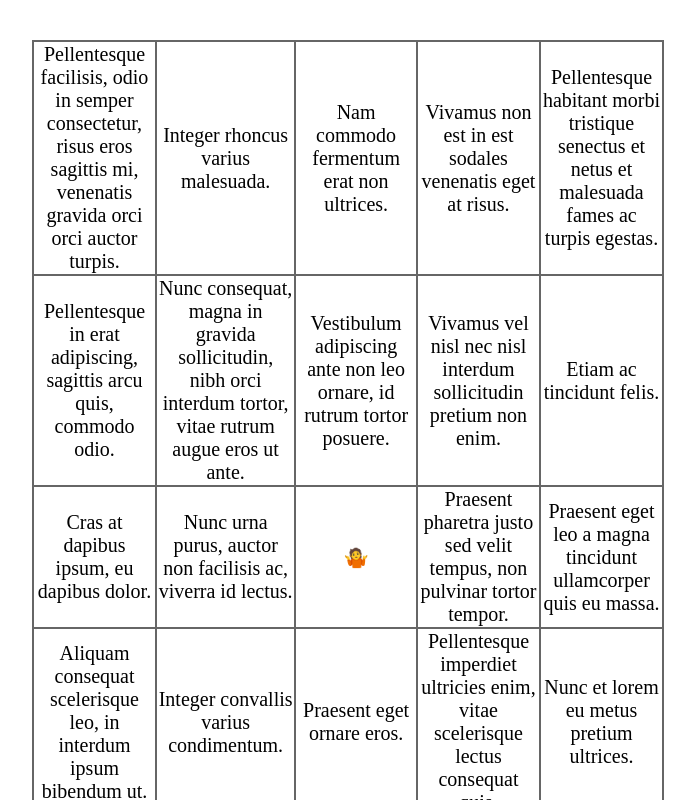
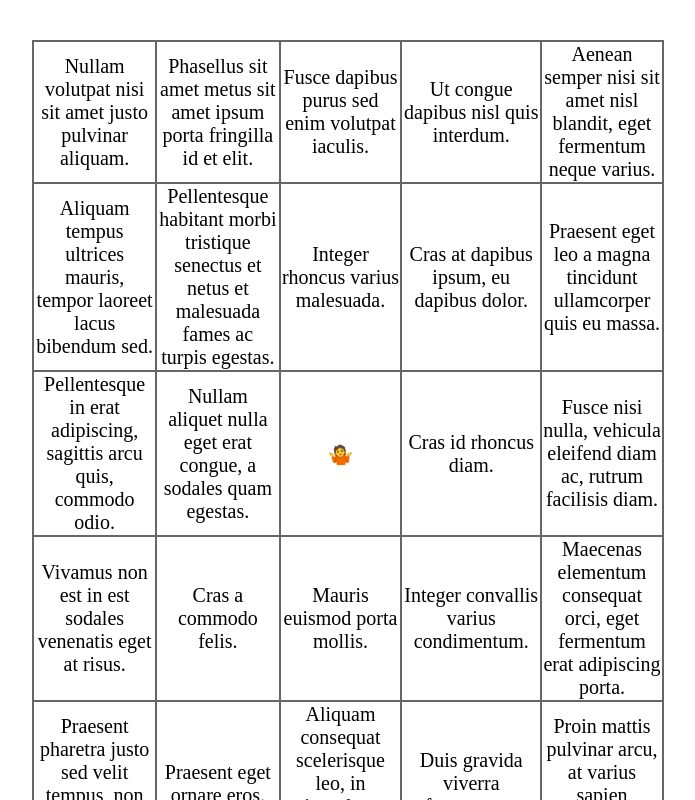
Before and after one commit to toxicgorilla/react-bingo, a React (Create React App) app: page / in a window 1280 px wide. Shown: the top 800 px of the page, without its empty margins (292-987 px from the left). Built offline with nearby package versions, Linux system fonts and the light colour scheme.

Commit message:
OBOE bug fix when selecting random phrases

```diff
--- a/src/components/Bingo.tsx
+++ b/src/components/Bingo.tsx
@@ -63,7 +63,14 @@ const Bingo: React.FC<Props> = ({ phrases }) => {
 const getRandomSubSetOfArray = (originalArray: Array<string>, count: number): Array<string> => {
   const getRandomStringAndRemove = (): string => {
     var randomIndex = Math.floor(Math.random() * originalArray.length) + 1;
-    var randomString = originalArray.splice(randomIndex, 1);
+
+    console.log(`originalArray.length: ${originalArray.length}    randomIndex: ${randomIndex}`)
+
+    var randomString = originalArray.splice(randomIndex - 1, 1);
+
+    if (randomString[0] === "") {
+      console.log('no string!');
+    }
 
     return randomString[0];
   }
```
